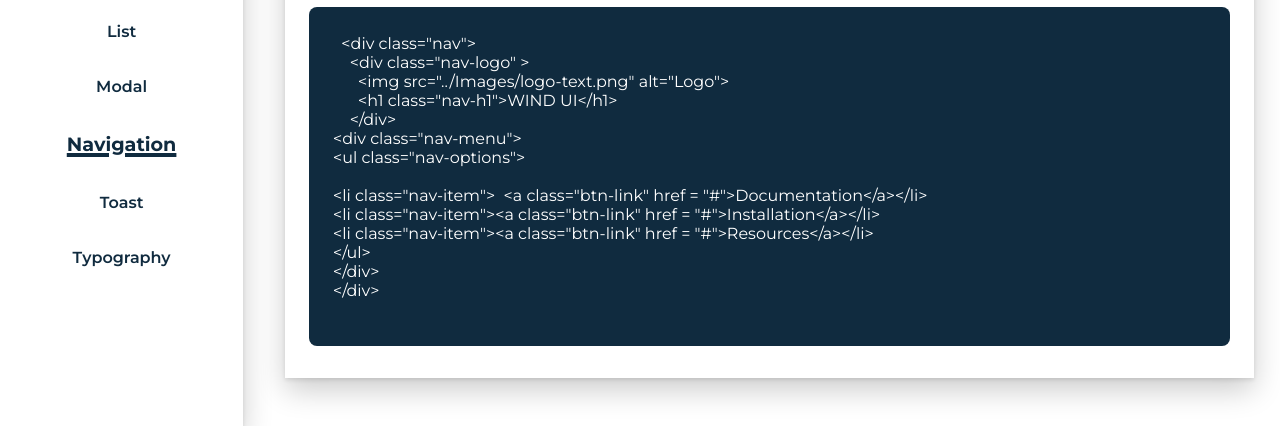
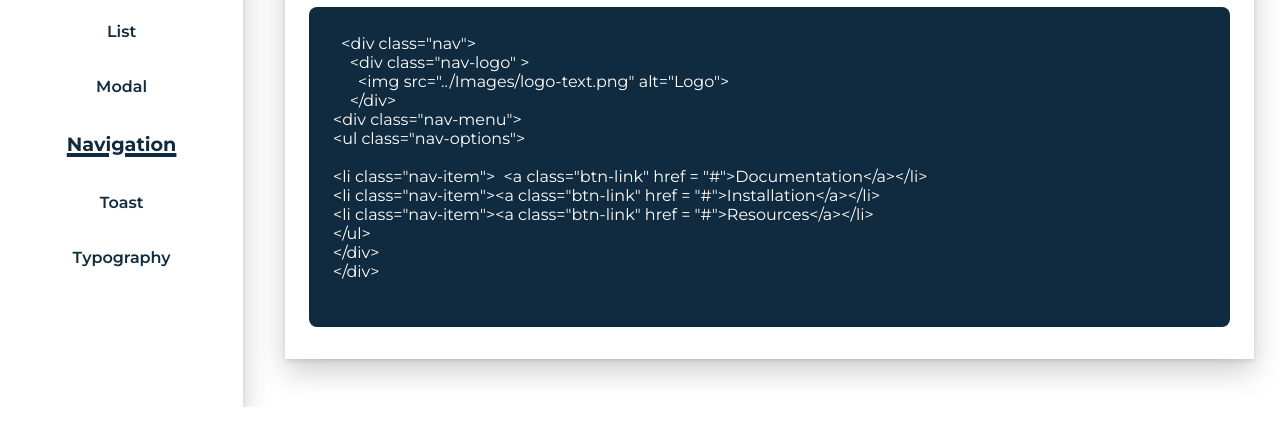
Before and after one commit to percius47/WIND-UI, a plain HTML site: page Components/nav.html in a window 1280 px wide. Shown: the part 582-1008 px from the top of the page. Drawn offline with Linux system fonts and the light colour scheme; files whose address does not match are found by name.

Commit message:
feat: favicon, fix: navigation component code

```diff
--- a/Components/nav.html
+++ b/Components/nav.html
@@ -9,6 +9,7 @@
         <link rel="stylesheet" href="../css/sidebar.css" />
         <link rel="stylesheet" href="../styles.css" />
         <link rel="stylesheet" href="./nav.css">
+        <link rel="icon" type="image/x-icon" href="../Images/logo-favicon.png">
         <link
           href="https://fonts.googleapis.com/icon?family=Material+Icons"
           rel="stylesheet"
@@ -109,7 +110,6 @@
   &lt;div class="nav">
     &lt;div class="nav-logo" >
       &lt;img src="../Images/logo-text.png" alt="Logo">
-      &lt;h1 class="nav-h1">WIND UI&lt;/h1>
     &lt;/div>
 &lt;div class="nav-menu">
 &lt;ul class="nav-options">
```
Also changed, not shown: Components/alert.html (+1 -0 lines), Components/avatar.html (+1 -0 lines), Components/badge.html (+1 -0 lines), Components/button.html (+1 -0 lines), Components/card.html (+1 -0 lines), Components/grid.html (+1 -0 lines), Components/image.html (+1 -0 lines), Components/input.html (+1 -0 lines), Components/list.html (+1 -0 lines), Components/modal.html (+1 -0 lines), Components/toast.html (+1 -0 lines), Components/type.html (+2 -0 lines), documentation.html (+1 -1 lines), index.html (+1 -1 lines), 1 more files.
